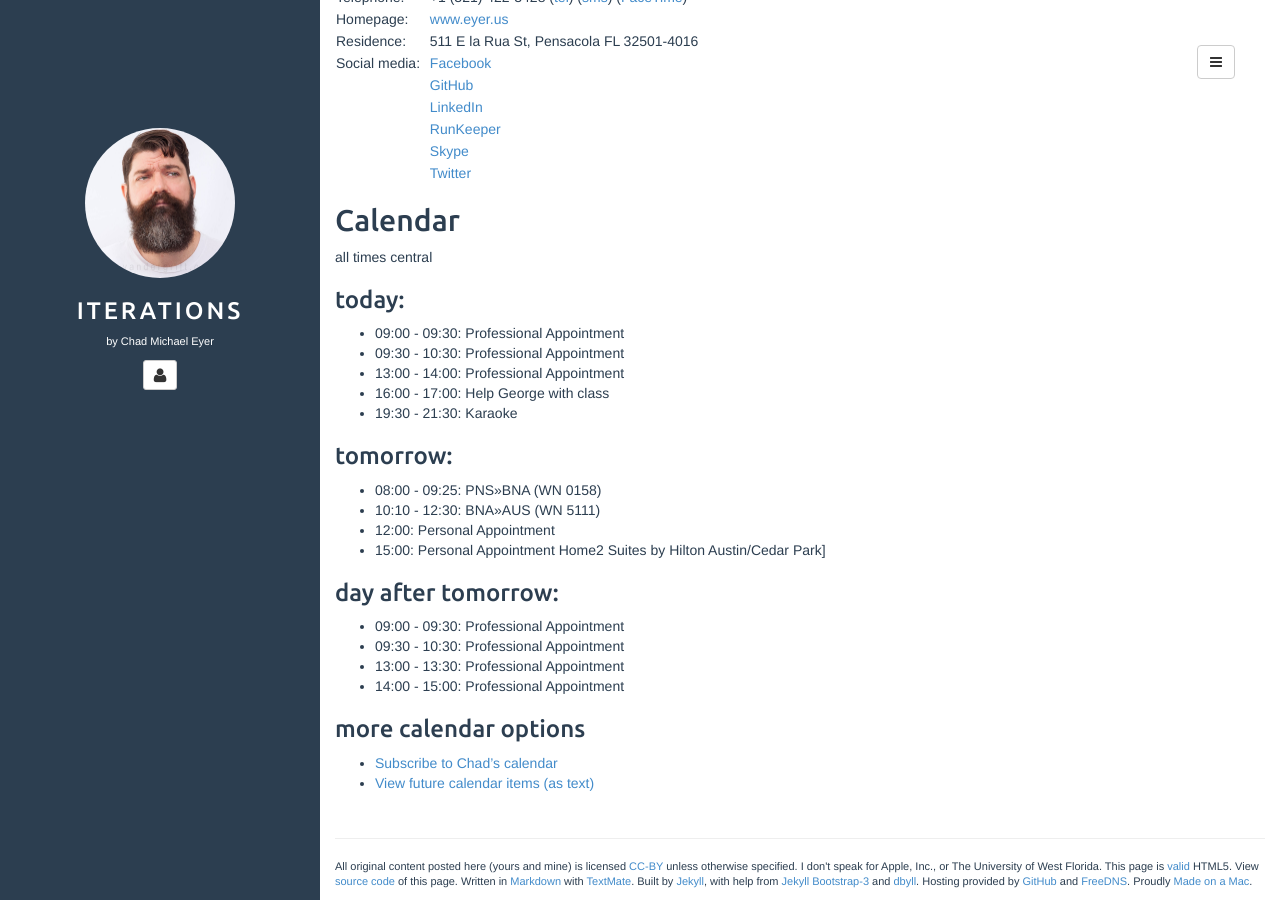
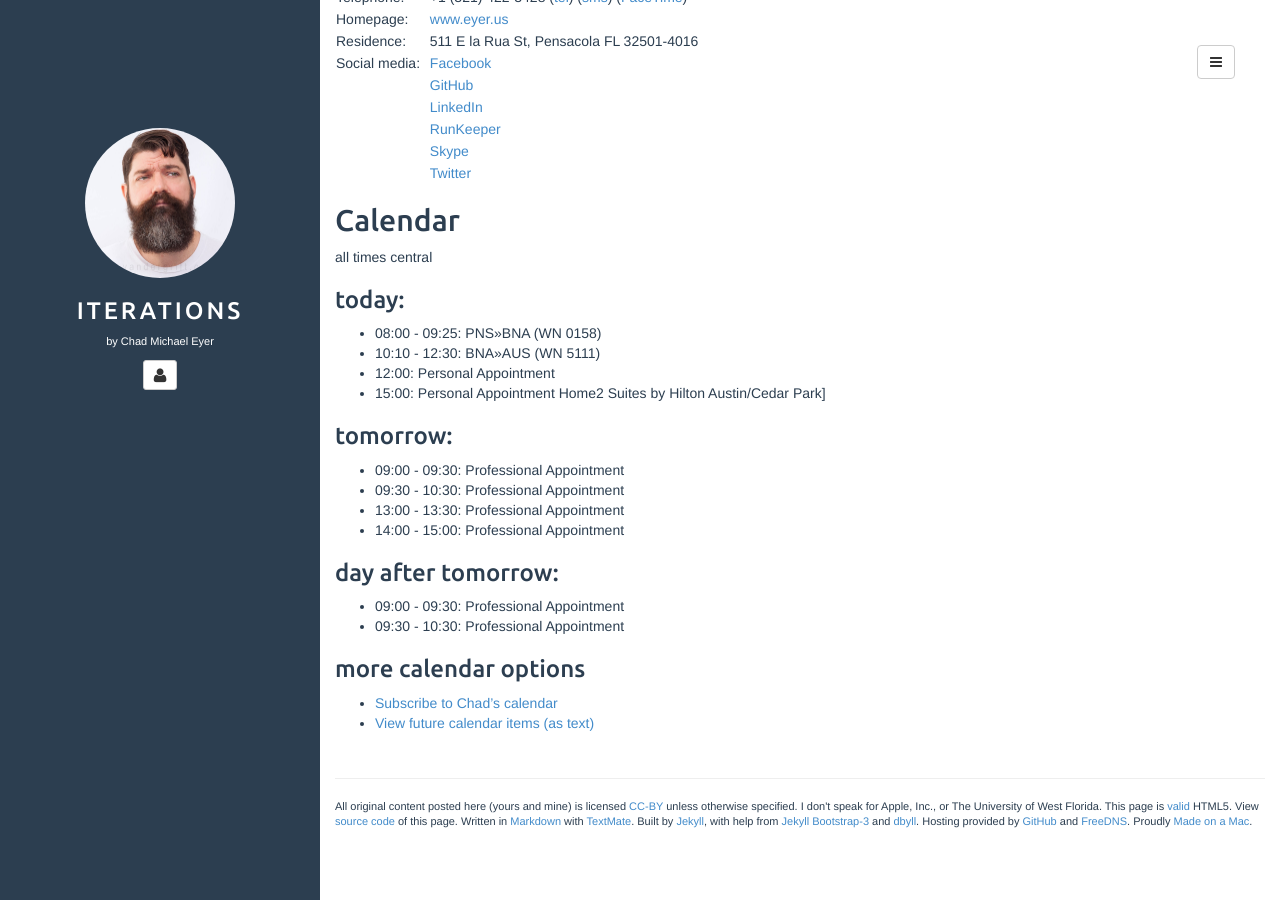
Before and after one commit to chadmichaeleyer/chadmichaeleyer.github.io, a Jekyll site: the page built from about.md, in a window 1280 px wide and 900 px high, scrolled down 1270 px. Built offline with Jekyll 4.4.1, drawn with Linux system fonts in a browser that asks for light colours.

Commit message:
calendar update

```diff
--- a/calendar.markdown
+++ b/calendar.markdown
@@ -1,14 +1,6 @@
 all times central
 
 ### today:
-
-* 09:00 - 09:30: Professional Appointment
-* 09:30 - 10:30: Professional Appointment
-* 13:00 - 14:00: Professional Appointment
-* 16:00 - 17:00: Help George with class
-* 19:30 - 21:30: Karaoke
-
-### tomorrow:
 
 * 08:00 - 09:25: PNS»BNA (WN 0158)
 * 10:10 - 12:30: BNA»AUS (WN 5111)
```
Also changed, not shown: other parts of calendar.markdown (+6 -1 lines), calendar-year.markdown (+4 -8 lines), 1 other file.
